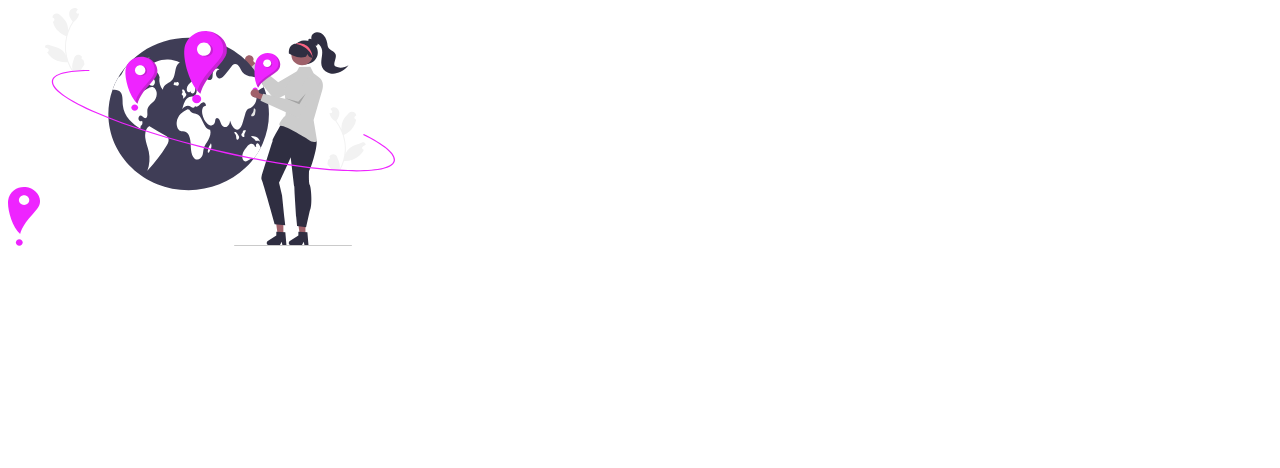
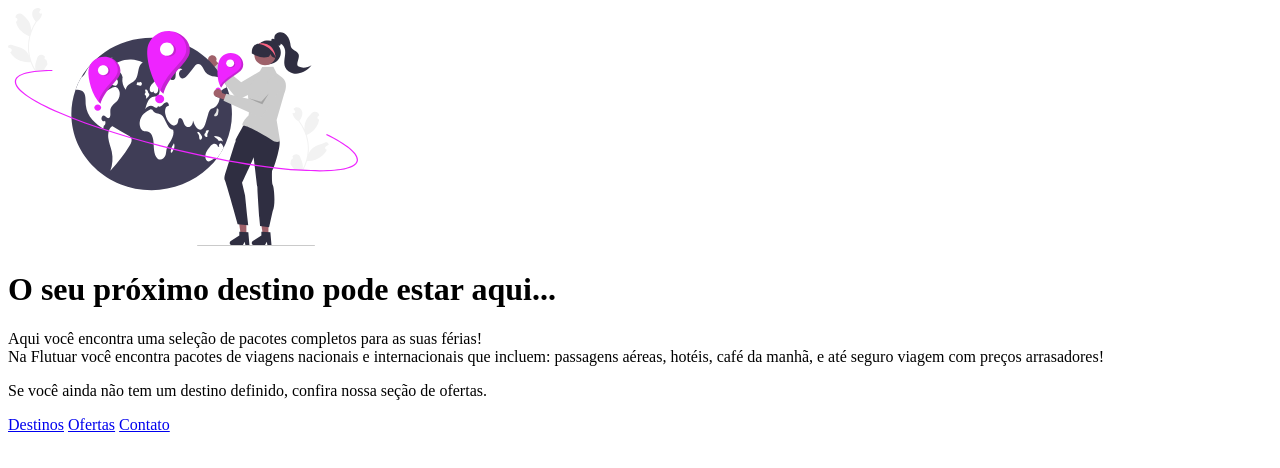
Before and after one commit to oborrges/destino, a plain HTML site: page index.html in a window 1280 px wide. Drawn offline with Linux system fonts and the light colour scheme.

Commit message:
:memo: added the information in the index

```diff
--- a/index.html
+++ b/index.html
@@ -10,7 +10,25 @@
 
 </head>
 <body>
-  <img src="./images/favicon.svg" alt="">
-  <img src="./images/frame.svg" alt="">
+  <div class="container">
+    <img src="./images/frame.svg" alt="">
+
+    <h1>O seu próximo <span>destino</span> pode estar aqui...</h1>
+
+    <p>
+      Aqui você encontra uma seleção de pacotes completos para as suas férias!
+      <br>
+      Na Flutuar você encontra pacotes de viagens nacionais e internacionais que incluem: passagens aéreas, hotéis, café da manhã, e até seguro viagem com preços arrasadores!
+    </p>
+    <p>
+      Se você ainda não tem um destino definido, confira nossa seção de ofertas.
+    </p>
+
+    <footer>
+      <a href="#">Destinos</a>
+      <a href="#">Ofertas</a>
+      <a href="#">Contato</a>
+    </footer>
+  </div>
 </body>
 </html>
```
